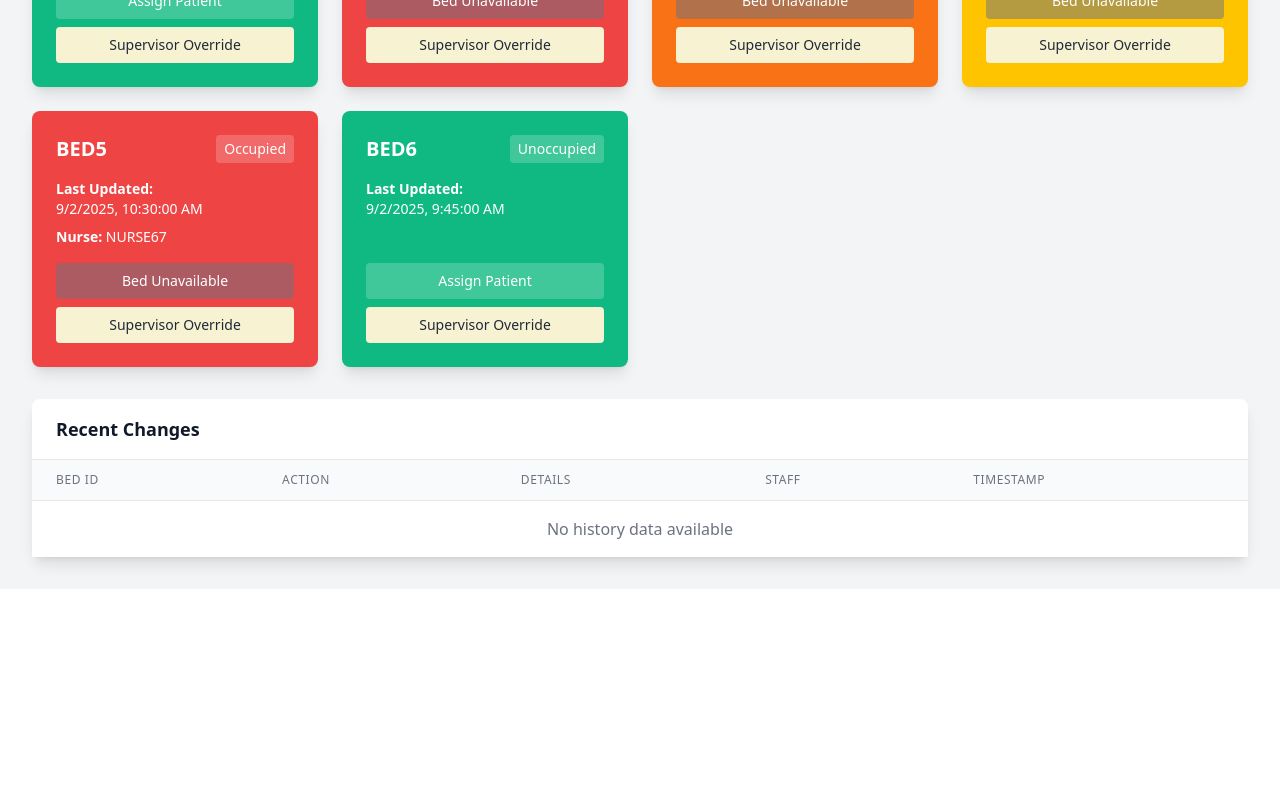
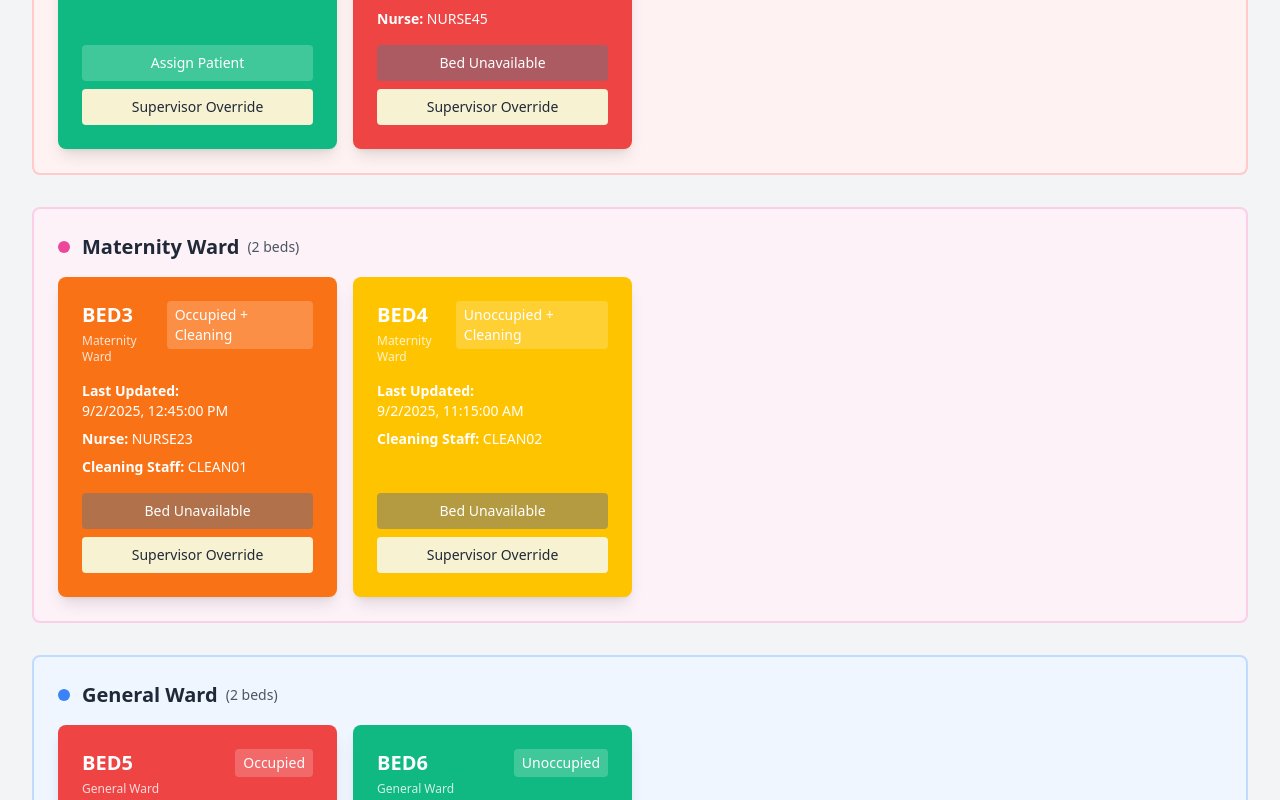
Before and after one commit to exorev07/Curalink, a React (Vite) app: page / in a window 1280 px wide. Shown: the part 760-1560 px from the top of the page. Before the commit the page ends 1349 px from the top, so only its background shows below. Built offline with nearby package versions, Linux system fonts and the light colour scheme.

Commit message:
Add ward classification: ICU, Maternity, General

```diff
--- a/src/components/BedCard.jsx
+++ b/src/components/BedCard.jsx
@@ -165,7 +165,12 @@ const BedCard = ({ bedId, bedData, onUpdate, updateLocalHistory, updateBedsData,
         )}
 
         <div className="flex justify-between items-start mb-4">
-          <h3 className="text-xl font-bold">{bedId.toUpperCase()}</h3>
+          <div>
+            <h3 className="text-xl font-bold">{bedId.toUpperCase()}</h3>
+            <p className="text-xs text-white text-opacity-80 mt-1">
+              {bedData.ward || 'General'} Ward
+            </p>
+          </div>
           <span className="text-sm bg-white bg-opacity-20 px-2 py-1 rounded">
             {getStatusLabel(effectiveStatus)}
           </span>
--- a/src/components/Dashboard.jsx
+++ b/src/components/Dashboard.jsx
@@ -5,7 +5,7 @@ import { seedDummyData, addHistoryEntry } from '../firebase/seedData';
 import BedCard from './BedCard';
 import HistoryTable from './HistoryTable';
 import { getEffectiveBedStatus, checkAndUnassignExpiredPatients } from '../firebase/bedManager';
-import { BED_STATUSES } from '../utils/bedUtils';
+import { BED_STATUSES, WARD_TYPES, WARD_COLORS } from '../utils/bedUtils';
 
 const Dashboard = () => {
   const [beds, setBeds] = useState({});
@@ -20,36 +20,42 @@ const Dashboard = () => {
     beds: {
       bed1: {
         status: 'unoccupied',
+        ward: 'ICU',
         lastUpdate: '2025-09-02T14:00:00',
         assignedNurse: '',
         cleaningStaff: ''
       },
       bed2: {
         status: 'occupied',
+        ward: 'ICU',
         lastUpdate: '2025-09-02T13:30:00',
         assignedNurse: 'NURSE45',
         cleaningStaff: ''
       },
       bed3: {
         status: 'occupied-cleaning',
+        ward: 'Maternity',
         lastUpdate: '2025-09-02T12:45:00',
         assignedNurse: 'NURSE23',
         cleaningStaff: 'CLEAN01'
       },
       bed4: {
         status: 'unoccupied-cleaning',
+        ward: 'Maternity',
         lastUpdate: '2025-09-02T11:15:00',
         assignedNurse: '',
         cleaningStaff: 'CLEAN02'
       },
       bed5: {
         status: 'occupied',
+        ward: 'General',
         lastUpdate: '2025-09-02T10:30:00',
         assignedNurse: 'NURSE67',
         cleaningStaff: ''
       },
       bed6: {
         status: 'unoccupied',
+        ward: 'General',
         lastUpdate: '2025-09-02T09:45:00',
         assignedNurse: '',
         cleaningStaff: ''
@@ -191,6 +197,7 @@ const Dashboard = () => {
     return Object.fromEntries(
       Object.entries(beds).filter(([bedId, bedData]) => {
         const effectiveStatus = getEffectiveBedStatus(bedData);
+        const bedWard = bedData.ward || 'General';
 
         switch (filter) {
           case 'available':
@@ -202,11 +209,29 @@ const Dashboard = () => {
             return bedData.status === 'unoccupied' || bedData.status === 'unoccupied-cleaning';
           case 'cleaning':
             return bedData.status === 'occupied-cleaning' || bedData.status === 'unoccupied-cleaning';
+          case 'ward-icu':
+            return bedWard === 'ICU';
+          case 'ward-maternity':
+            return bedWard === 'Maternity';
+          case 'ward-general':
+            return bedWard === 'General';
           default:
             return true;
         }
       })
     );
+  };
+
+  const groupBedsByWard = (bedsData) => {
+    const grouped = {};
+    Object.entries(bedsData).forEach(([bedId, bedData]) => {
+      const ward = bedData.ward || 'General'; // Default to General if no ward specified
+      if (!grouped[ward]) {
+        grouped[ward] = {};
+      }
+      grouped[ward][bedId] = bedData;
+    });
+    return grouped;
   };
 
   const getStatusCounts = () => {
@@ -352,11 +377,16 @@ const Dashboard = () => {
               <option value="available">Available</option>
               <option value="unoccupied">Unoccupied</option>
               <option value="cleaning">Cleaning</option>
+              <optgroup label="By Ward">
+                <option value="ward-icu">ICU Ward</option>
+                <option value="ward-maternity">Maternity Ward</option>
+                <option value="ward-general">General Ward</option>
+              </optgroup>
             </select>
           </div>
         </div>
 
-        {/* Beds Grid */}
+        {/* Beds Grid - Grouped by Ward */}
         <div className="mb-8">
           <h2 className="text-2xl font-bold text-gray-900 mb-6">Bed Status Overview</h2>
           {Object.keys(filteredBeds).length === 0 ? (
@@ -364,8 +394,19 @@ const Dashboard = () => {
               <p className="text-gray-500">No beds match the current filter.</p>
             </div>
           ) : (
-            <div className="grid grid-cols-1 md:grid-cols-2 lg:grid-cols-3 xl:grid-cols-4 gap-6">
-              {Object.entries(filteredBeds).map(([bedId, bedData]) => (
+            <div className="space-y-8">
+              {Object.entries(groupBedsByWard(filteredBeds)).map(([ward, wardBeds]) => (
+                <div key={ward} className={`rounded-lg border-2 p-6 ${WARD_COLORS[ward] || WARD_COLORS[WARD_TYPES.GENERAL]}`}>
+                  <h3 className="text-xl font-semibold text-gray-800 mb-4 flex items-center">
+                    <span className="inline-block w-3 h-3 rounded-full mr-3"
+                          style={{ backgroundColor: ward === 'ICU' ? '#ef4444' : ward === 'Maternity' ? '#ec4899' : '#3b82f6' }}></span>
+                    {ward} Ward
+                    <span className="ml-2 text-sm font-normal text-gray-600">
+                      ({Object.keys(wardBeds).length} bed{Object.keys(wardBeds).length !== 1 ? 's' : ''})
+                    </span>
+                  </h3>
+                  <div className="grid grid-cols-1 md:grid-cols-2 lg:grid-cols-3 xl:grid-cols-4 gap-4">
+                    {Object.entries(wardBeds).map(([bedId, bedData]) => (
                       <BedCard
                         key={`${bedId}-${refreshKey}`}
                         bedId={bedId}
@@ -375,6 +416,9 @@ const Dashboard = () => {
                         updateBedsData={setBeds}
                         allBeds={beds}
                       />
+                    ))}
+                  </div>
+                </div>
               ))}
             </div>
           )}
--- a/src/utils/bedUtils.js
+++ b/src/utils/bedUtils.js
@@ -5,6 +5,18 @@ export const BED_STATUSES = {
   OCCUPIED: 'occupied',
   OCCUPIED_CLEANING: 'occupied-cleaning',
   UNOCCUPIED_CLEANING: 'unoccupied-cleaning'
+};
+
+export const WARD_TYPES = {
+  ICU: 'ICU',
+  MATERNITY: 'Maternity',
+  GENERAL: 'General'
+};
+
+export const WARD_COLORS = {
+  [WARD_TYPES.ICU]: 'bg-red-50 border-red-200',
+  [WARD_TYPES.MATERNITY]: 'bg-pink-50 border-pink-200',
+  [WARD_TYPES.GENERAL]: 'bg-blue-50 border-blue-200'
 };
 
 export const STATUS_COLORS = {
```
Lines whose indentation alone changed are shown as unchanged.
